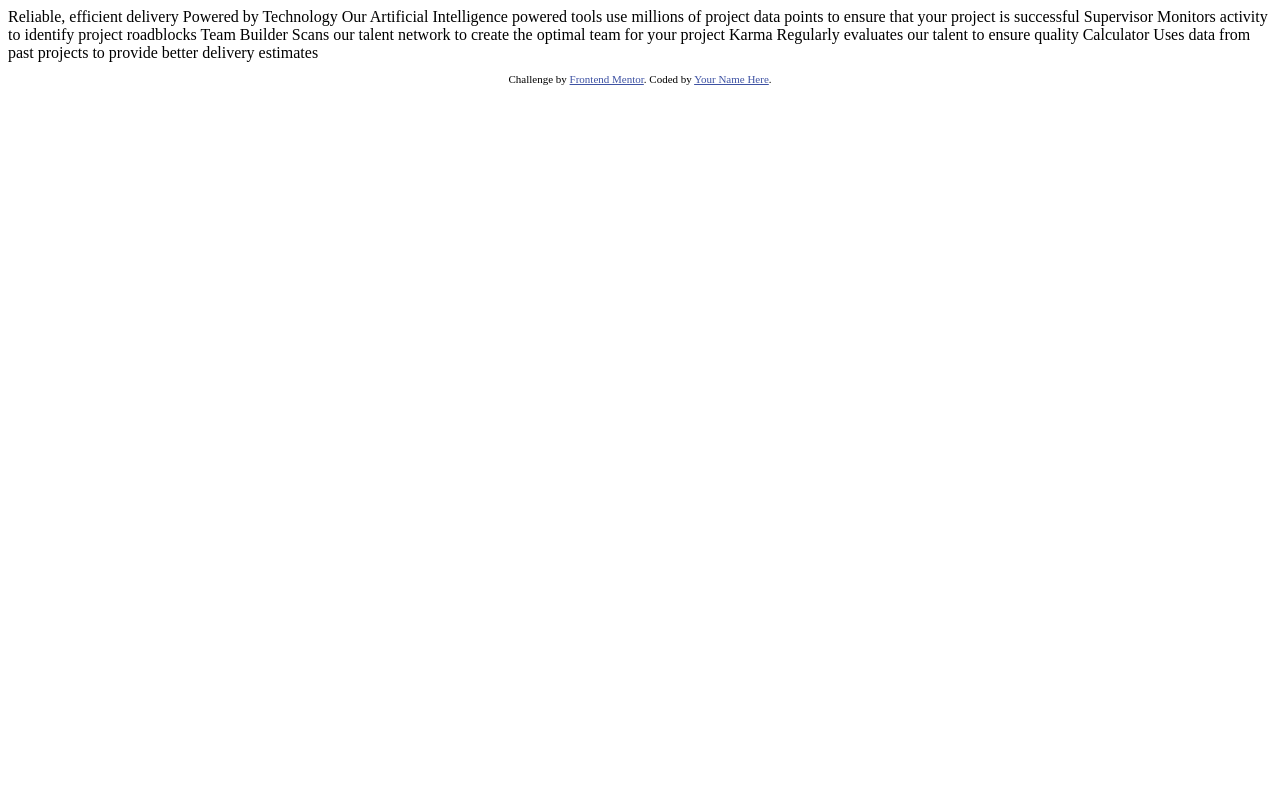
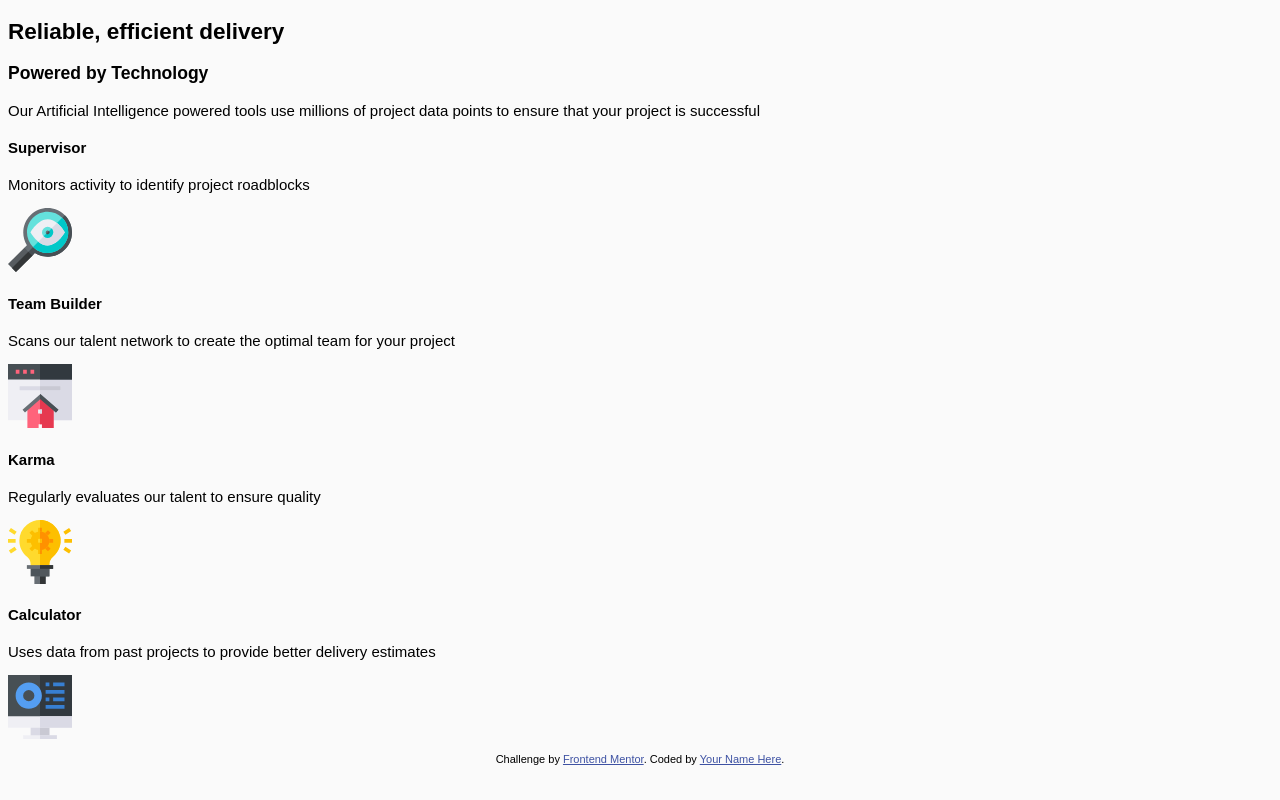
Before and after one commit to epalacio/fem-5-four-card-feature-section, a plain HTML site: page index.html in a window 1280 px wide. Drawn offline with Linux system fonts and the light colour scheme.

Commit message:
added skeleton for html and first css props

```diff
--- a/index.html
+++ b/index.html
@@ -5,6 +5,7 @@
   <meta name="viewport" content="width=device-width, initial-scale=1.0"> <!-- displays site properly based on user's device -->
 
   <link rel="icon" type="image/png" sizes="32x32" href="./images/favicon-32x32.png">
+  <link rel="stylesheet" href="style.css">
 
   <title>Frontend Mentor | Four card feature section</title>
 
@@ -15,26 +16,44 @@
   </style>
 </head>
 <body>
-
-  Reliable, efficient delivery
-  Powered by Technology
-
-  Our Artificial Intelligence powered tools use millions of project data points
-  to ensure that your project is successful
-
-  Supervisor
-  Monitors activity to identify project roadblocks
-
-  Team Builder
-  Scans our talent network to create the optimal team for your project
-
-  Karma
-  Regularly evaluates our talent to ensure quality
-
-  Calculator
-  Uses data from past projects to provide better delivery estimates
-
-
+  <div class="main-container">
+    <header>
+      <h2>Reliable, efficient delivery</h2>
+      <h3>Powered by Technology</h3>
+      <p>Our Artificial Intelligence powered tools use millions of project data points
+        to ensure that your project is successful</p>
+    </header>
+    <div class="features">
+      <div class="card">
+        <div class="description">
+          <h4>Supervisor</h4>
+          <p>Monitors activity to identify project roadblocks</p>
+        </div>
+        <img src="images/icon-supervisor.svg" alt="magnifying glass icon">
+      </div>
+      <div class="card">
+        <div class="description">
+          <h4>Team Builder</h4>
+          <p>Scans our talent network to create the optimal team for your project</p>
+        </div>
+        <img src="images/icon-team-builder.svg" alt="house/website icon">
+      </div>
+      <div class="card">
+        <div class="description">
+          <h4>Karma</h4>
+          <p>Regularly evaluates our talent to ensure quality</p>
+        </div>
+        <img src="images/icon-karma.svg" alt="lightbulb icon">
+      </div>
+      <div class="card">
+        <div class="description">
+          <h4>Calculator</h4>
+          <p>Uses data from past projects to provide better delivery estimates</p>
+        </div>
+        <img src="images/icon-calculator.svg" alt="calculator icon">
+      </div>
+    </div>
+  </div>
   <footer>
     <p class="attribution">
       Challenge by <a href="https://www.frontendmentor.io?ref=challenge" target="_blank">Frontend Mentor</a>.
--- /dev/null
+++ b/style.css
@@ -0,0 +1,17 @@
+:root {
+    --red: hsl(0, 78%, 62%);
+    --cyan: hsl(180, 62%, 55%);
+    --orange: hsl(34, 97%, 64%);
+    --blue: hsl(212, 86%, 64%);
+    --veryDarkBlue: hsl(234, 12%, 34%);
+    --grayishBlue: hsl(229, 6%, 66%);
+    --veryLightGray: hsl(0, 0%, 98%);
+}
+
+@import url('https://fonts.googleapis.com/css2?family=Poppins:wght@200;400;600&display=swap');
+
+body {
+    background-color: var(--veryLightGray);
+    font-family: 'Poppins', sans-serif;
+    font-size: 15px;
+}
```
